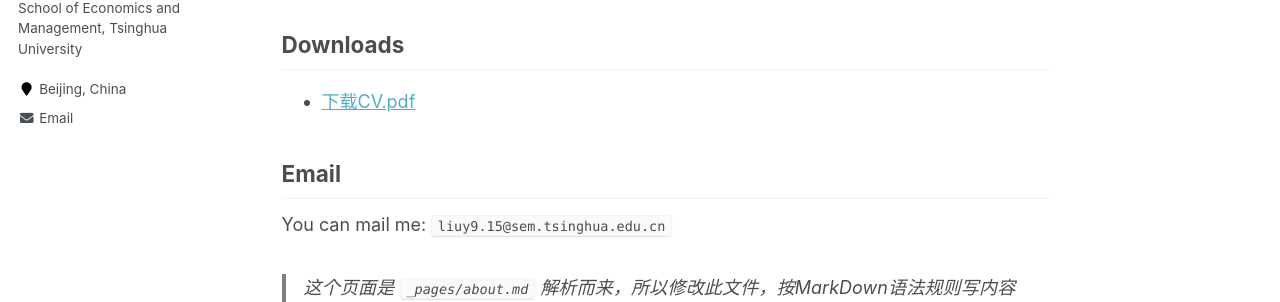
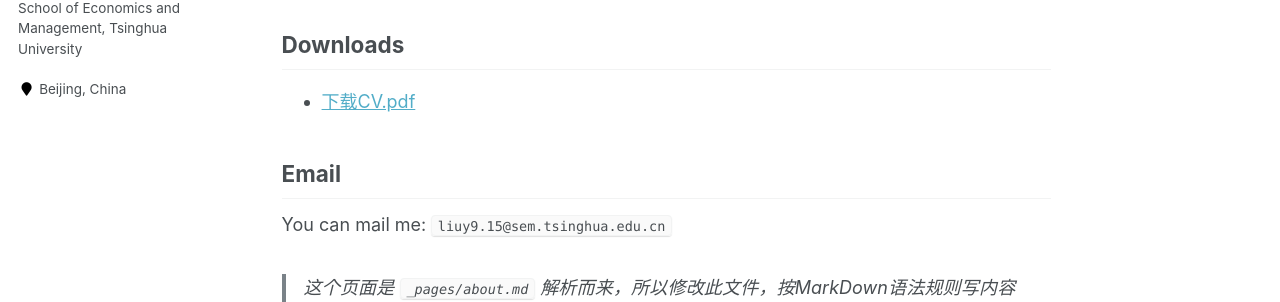
Before and after one commit to yangliu-finance/yangliu-finance.github.io, a Jekyll site: the page built from _pages/about.md, in a window 1280 px wide. Shown: the part 430-732 px from the top of the page. Built offline with Jekyll 4.4.1, drawn with Linux system fonts in a browser that asks for light colours.

Commit message:
Update _config.yml

```diff
--- a/_config.yml
+++ b/_config.yml
@@ -87,7 +87,7 @@ author:
   employer         : # "https://economics.wustl.edu/"
   pubmed           : # "https://www.ncbi.nlm.nih.gov/pubmed/?term=john+snow"
   googlescholar    : # "http://yourfullgooglescholarurl.com"
-  email            : liuy9.15@sem.tsinghua.edu.cn
+  email            : # liuy9.15@sem.tsinghua.edu.cn
   researchgate     : # example: "https://www.researchgate.net/profile/yourprofile"
   uri              :
   bitbucket        :
```
